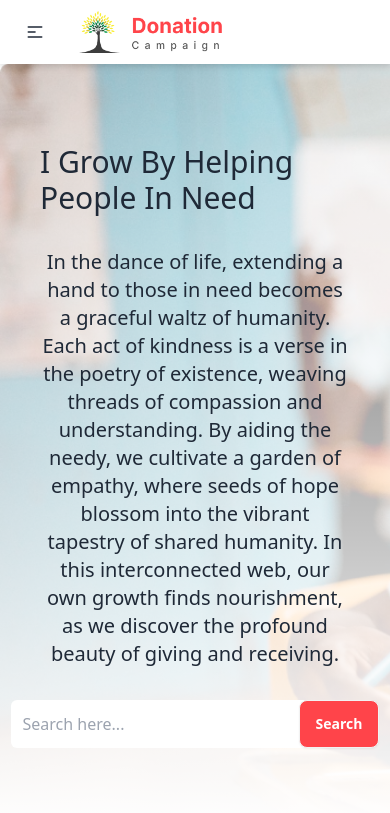
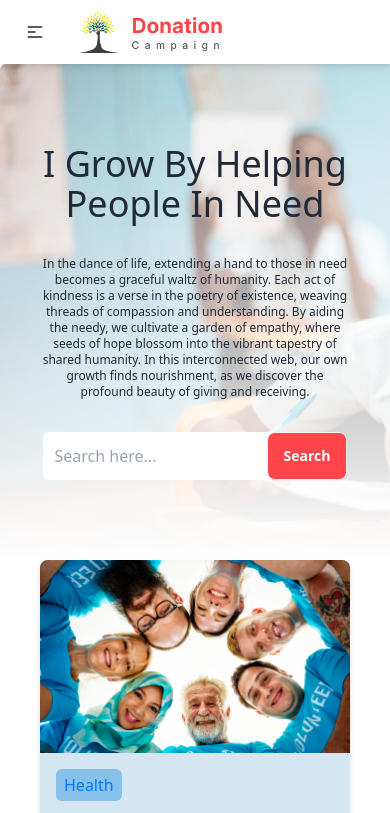
Before and after one commit to mohasin-hossain/donation-campaign-react-tailwind, a React (Vite) app: page / in a window 390 px wide. Shown: the top 813 px of the page. Built offline with nearby package versions, Linux system fonts and the light colour scheme.

Commit message:
Responsive Issues Fixed

```diff
--- a/src/components/Banner/Banner.jsx
+++ b/src/components/Banner/Banner.jsx
@@ -3,10 +3,10 @@ import PropTypes from "prop-types";
 const Banner = ({ handleSearch, handleSubmit }) => {
   return (
     <div className="flex flex-col items-center py-20 bg-[linear-gradient(to_top,rgba(255,255,255,1),rgba(255,255,255,0.4)),url('./assets/banner.png')] bg-cover px-10">
-      <h1 className="text-3xl md:text-4xl lg:text-6xl">
+      <h1 className="text-4xl text-center lg:text-6xl">
         I Grow By Helping People In Need
       </h1>
-      <p className="text-center py-8 max-w-3xl text-xl font-thin">
+      <p className="text-center py-8 max-w-3xl text-xs md:text-xl font-thin">
         In the dance of life, extending a hand to those in need becomes a
         graceful waltz of humanity. Each act of kindness is a verse in the
         poetry of existence, weaving threads of compassion and understanding. By
@@ -19,7 +19,7 @@ const Banner = ({ handleSearch, handleSubmit }) => {
         <input
           type="text"
           placeholder="Search here..."
-          className="p-3 outline-none rounded-md w-80"
+          className="p-3 outline-none rounded-md w-64 md:w-80"
           name="searchInput"
           onChange={handleSearch}
         />
--- a/src/components/Donation/Donation.jsx
+++ b/src/components/Donation/Donation.jsx
@@ -28,7 +28,7 @@ const Donation = ({ donation }) => {
         backgroundColor: "var(--color-tertiary)",
       }}
     >
-      <img src={img} alt="" />
+      <img src={img} className="w-full" alt="" />
       <div className=" p-4 flex flex-col">
         <span
           className="px-2 py-1 rounded-md self-start"
--- a/src/components/DonationDetails/DonationDetails.jsx
+++ b/src/components/DonationDetails/DonationDetails.jsx
@@ -35,11 +35,11 @@ const DonationDetails = () => {
     >
       <div className="relative w-full flex flex-col items-center">
         <img
-          className="w-3/4 md:w-1/2 my-4"
+          className="w-full md:w-1/2 my-4"
           src={img}
           alt={`Donation Category Image of ${donation_title}`}
         />
-        <div className="bg-black bg-opacity-50 w-3/4 md:w-1/2 absolute bottom-4 py-4 grid place-items-center">
+        <div className="bg-black bg-opacity-50 w-full md:w-1/2 absolute bottom-4 py-2 md:py-4 grid place-items-center">
           <button
             style={{ backgroundColor: "var(--color-primary)" }}
             className="btn border-none text-white"
--- a/src/components/DonationList/DonationList.jsx
+++ b/src/components/DonationList/DonationList.jsx
@@ -4,7 +4,7 @@ import PropTypes from "prop-types";
 const DonationList = ({ displayDonations }) => {
   return (
     <div className="container mx-auto px-10">
-      <div className="grid grid-cols-2 md:grid-cols-3 lg:grid-cols-4 gap-8">
+      <div className="grid sm:grid-cols-2 md:grid-cols-3 lg:grid-cols-4 gap-8">
         {displayDonations.map((donation, idx) => (
           <Donation key={idx} donation={donation}></Donation>
         ))}
```
